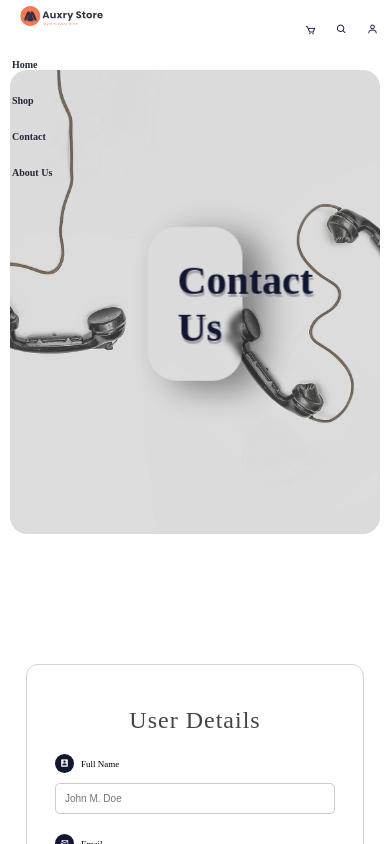
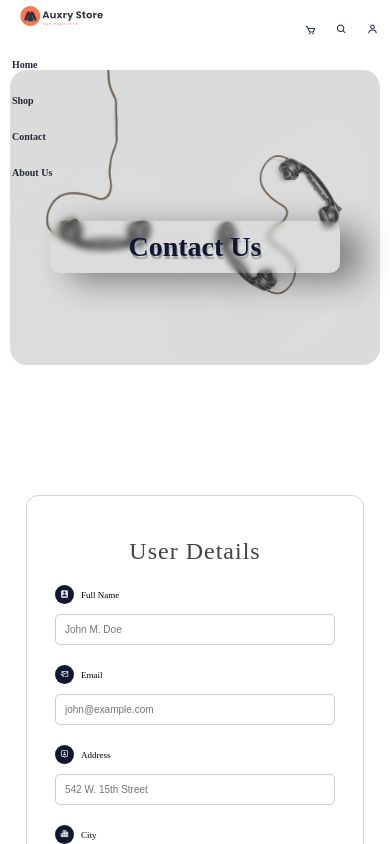
Before and after one commit to Dove-Stack/Auxry-Store, a React (Vite) app in the folder frontend/: page /contact in a window 390 px wide. Shown: the top 844 px of the page. Built offline with nearby package versions, Linux system fonts and the light colour scheme.

Commit message:
Contact Page UI modified

```diff
--- a/frontend/src/pages/Contact/Contact.css
+++ b/frontend/src/pages/Contact/Contact.css
@@ -58,7 +58,7 @@ main {
   font-size: 40px;
   font-weight: bold;
   color: #121731;
-    text-shadow: 1px 3px 1px #9e9fa5;
+  text-shadow: 1px 3px 1px #9e9fa5;
 
   /* filter: drop-shadow(4px 4px 1px #121731); */
 }
@@ -254,6 +254,10 @@ span.price {
 
 /* Responsive layout */
 @media (max-width: 900px) {
+  .banner-text {
+    width: 100%;
+  }
+
   .row {
     flex-direction: column;
     margin: 0;
@@ -303,3 +307,18 @@ span.price {
     flex: 100%;
   } */
 }
+
+@media (max-width: 575px) {
+  .contact-banner {
+    height: 35vh;
+  }
+
+  .banner-text h2 {
+    padding: 10px;
+    font-size: 28px;
+    border-radius: 10px;
+    /* top: 5%; */
+    left: 50%;
+    transform: translate(-0%, -70%);
+  }
+}
```
